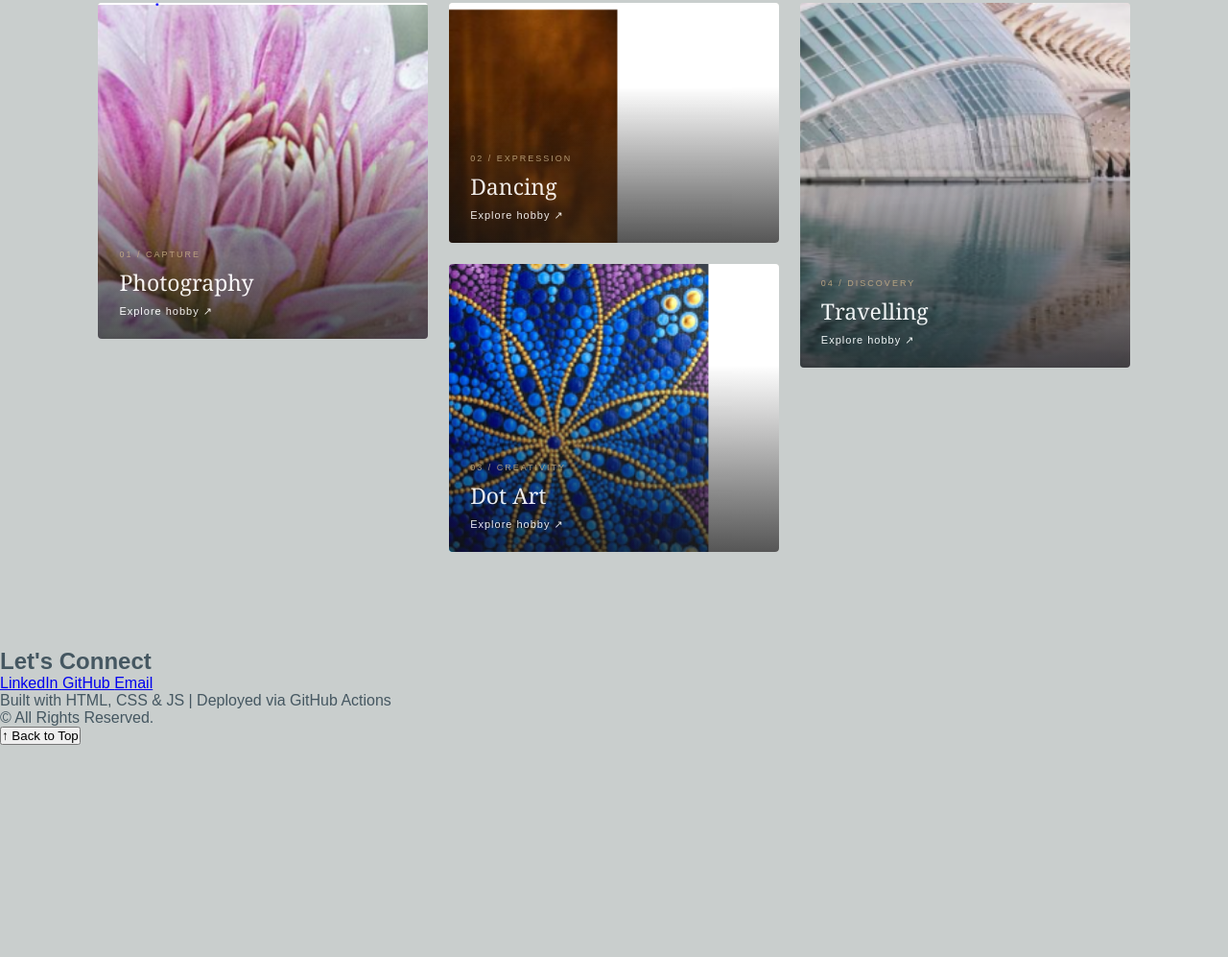
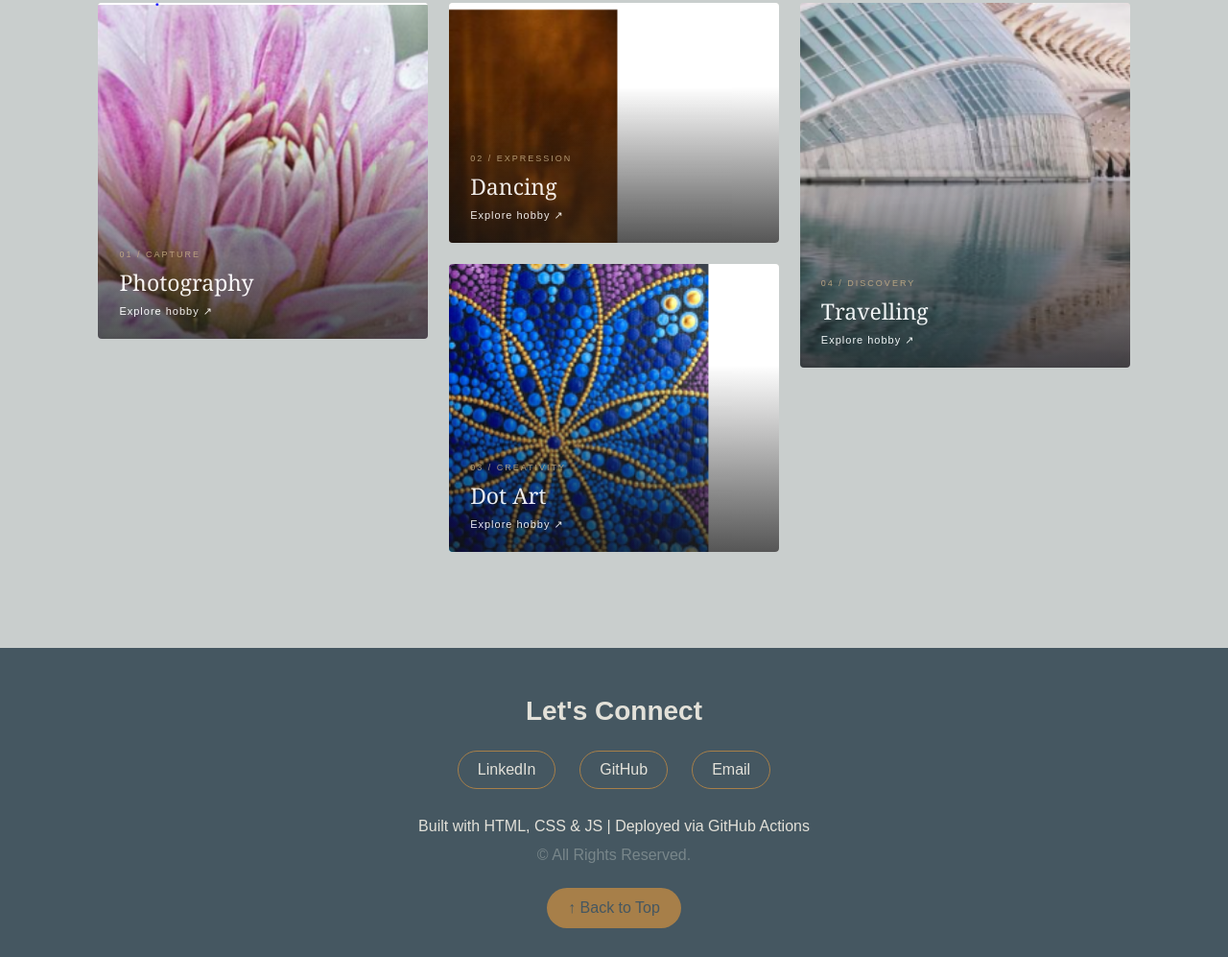
Before and after one commit to vidhyan578-prog/Profile-Website, a plain HTML site: page index.html in a window 1280 px wide. Shown: the part 5591-6588 px from the top of the page at 96% size. Before the commit the page ends 6367 px from the top, so only its background shows below. Drawn offline with Linux system fonts and the light colour scheme.

Commit message:
Update website theme and styling

```diff
--- a/css/style.css
+++ b/css/style.css
@@ -1428,3 +1428,84 @@ body {
         font-size: 8px;
     }
 }
+/* ================================
+   FOOTER SECTION
+================================ */
+
+.footer-section {
+    background: var(--color-dark);
+    color: var(--color-paper);
+    padding: 50px 20px 30px;
+    text-align: center;
+}
+
+.footer-content h2 {
+    color: var(--color-paper);
+    font-size: 28px;
+    margin-bottom: 25px;
+}
+
+.footer-social-links {
+    display: flex;
+    justify-content: center;
+    align-items: center;
+    gap: 25px;
+    margin-bottom: 30px;
+}
+
+.footer-social-links a {
+    color: var(--color-paper);
+    text-decoration: none;
+    border: 1px solid var(--color-gold);
+    border-radius: 50px;
+    padding: 10px 20px;
+    transition: var(--transition);
+}
+
+.footer-social-links a:hover {
+    background: var(--color-gold);
+    color: var(--color-dark);
+    transform: translateY(-3px);
+}
+
+.footer-credit {
+    color: var(--color-paper);
+    font-size: var(--font-sm);
+    margin-bottom: 12px;
+}
+
+.footer-copyright {
+    color: var(--color-muted);
+    font-size: var(--font-xs);
+    margin-bottom: 25px;
+}
+
+#back-to-top {
+    background: var(--color-gold);
+    color: var(--color-dark);
+    border: none;
+    border-radius: 50px;
+    padding: 12px 22px;
+    cursor: pointer;
+    font-size: var(--font-sm);
+    transition: var(--transition);
+}
+
+#back-to-top:hover {
+    transform: translateY(-3px);
+}
+
+@media (max-width: 600px) {
+    .footer-social-links {
+        flex-wrap: wrap;
+        gap: 12px;
+    }
+
+    .footer-content h2 {
+        font-size: var(--font-lg);
+    }
+
+    .footer-credit {
+        line-height: 1.6;
+    }
+}
```
